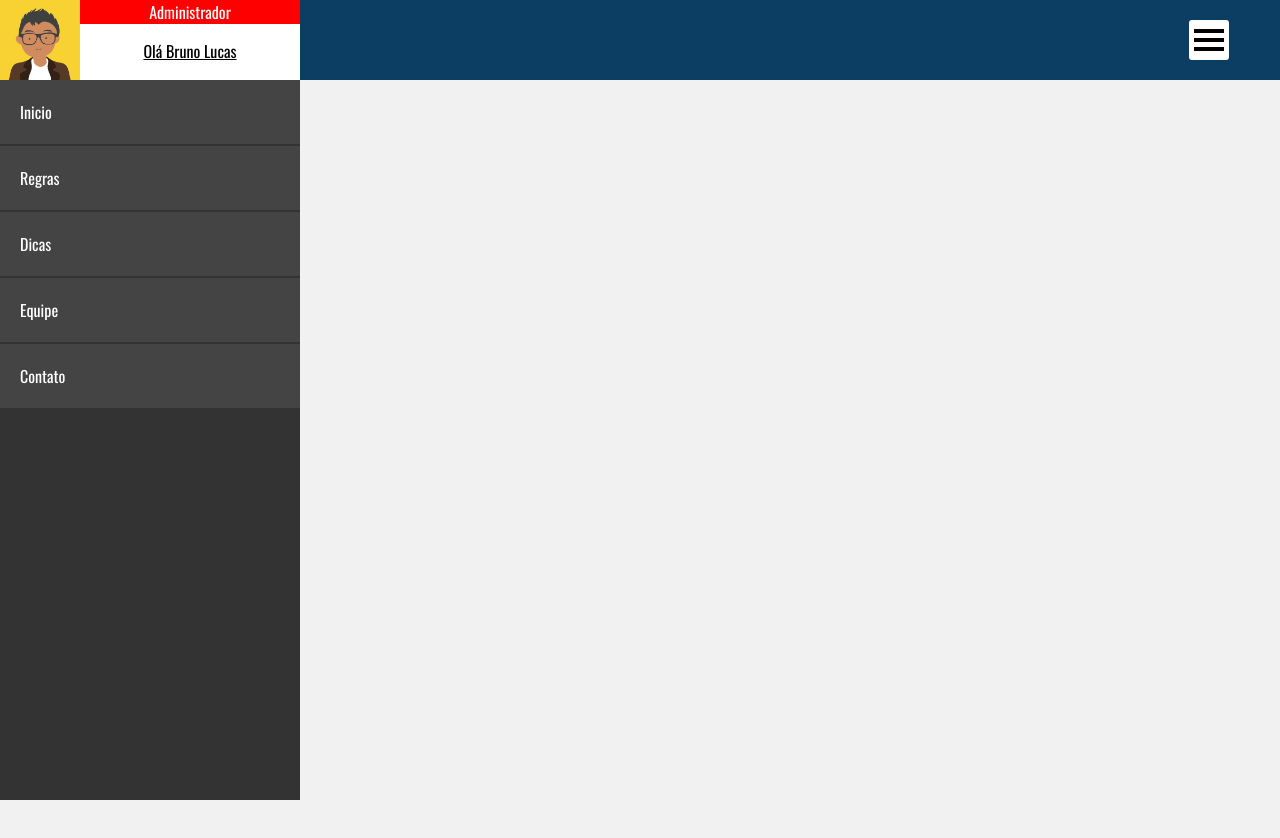
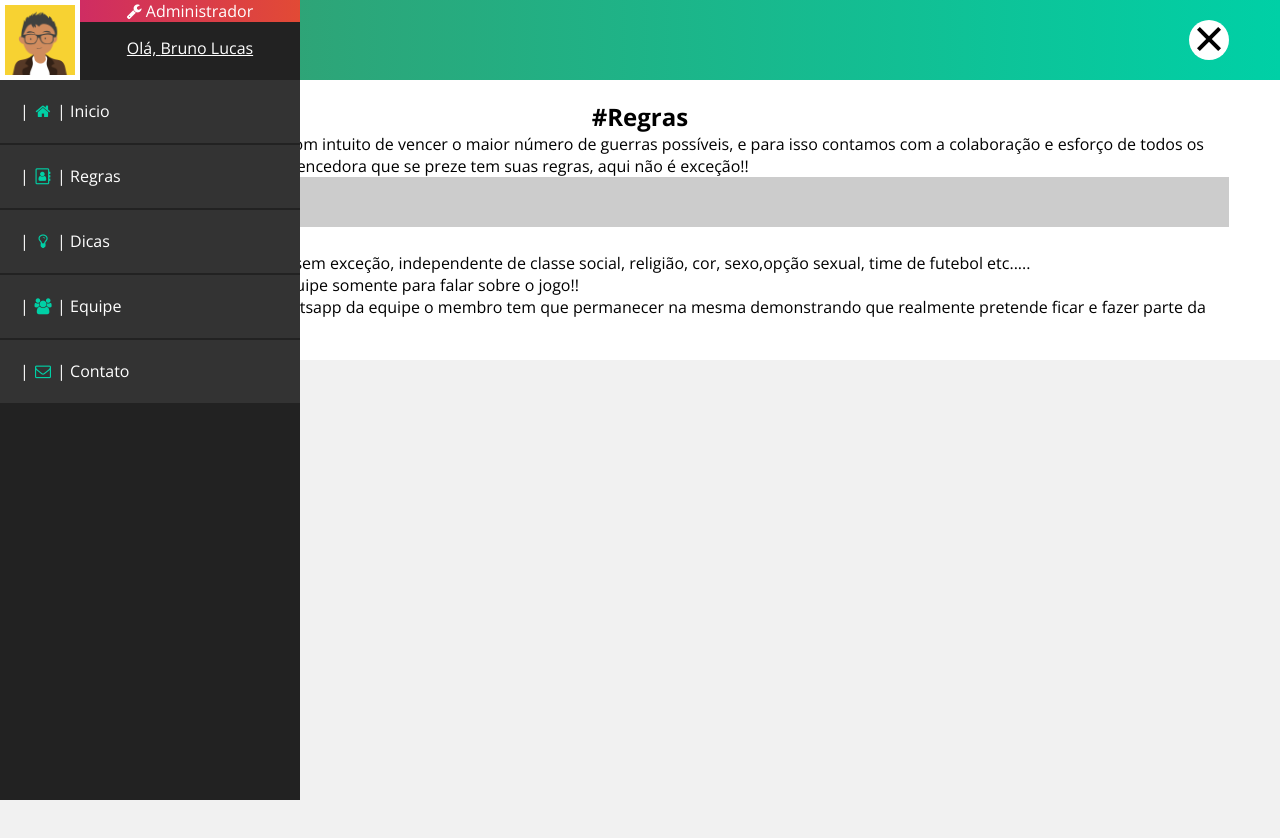
Before and after one commit to BrunoLBrito/evolutions-br, a website: page index.html in a window 1280 px wide. Both pictures are taken after a click on the element 1208 px from the left and 40 px from the top of the page. Shown: the top 838 px of the page. Drawn offline with nearby package versions, Linux system fonts and the light colour scheme.

Commit message:
Melhorias e add icons, iniciando conteudo das regras

```diff
--- a/index.html
+++ b/index.html
@@ -6,11 +6,12 @@
     <meta name="viewport" content="width=device-width, initial-scale=1.0">
     <link href="https://fonts.googleapis.com/css?family=Lato:100,300,400,700|Open+Sans:300,400,600,700|Oswald:300,400,500,600,700|Pacifico|Roboto:100,300,400,500,700" rel="stylesheet">
     <link rel="stylesheet" type="text/css" href="css/boot.css">
+    <link rel="stylesheet" type="text/css" href="node_modules/font-awesome/css/font-awesome.min.css">
 </head>
 <body>
     <header class="container header">
         <div class="content">
-            <h1>EvolutionsBR</h1>
+            <h1><i class="fa fa-optin-monster"></i> EvolutionsBR</h1>
 
             <div class="btn-mobile">
                 <span></span>
@@ -22,20 +23,53 @@
 
                 <div class="profile">
                     <img src="img/profile.png">
-                    <span class="cargo">Administrador</span>
-                    <p>Olá <span>Bruno Lucas</span></p>
+                    <span class="cargo"><i class="fa fa-wrench"></i> Administrador</span>
+                    <p>Olá, <span>Bruno Lucas</span></p>
                 </div>
                 <ul>
-                    <li><a href="#home">Inicio</a></li>
-                    <li><a href="#regras">Regras</a></li>
-                    <li><a href="#dicas">Dicas</a></li>
-                    <li><a href="#equipe">Equipe</a></li>
-                    <li><a href="#contato">Contato</a></li>
+                    <li><a href="#home">| <i class="fa fa-home"></i> | Inicio</a></li>
+                    <li><a href="#regras">| <i class="fa fa-address-book-o"></i> | Regras</a></li>
+                    <li><a href="#dicas">| <i class="fa fa-lightbulb-o"></i> | Dicas</a></li>
+                    <li><a href="#equipe">| <i class="fa fa-users"></i> | Equipe</a></li>
+                    <li><a href="#contato">| <i class="fa fa-envelope-o"></i> | Contato</a></li>
                 </ul>
             </nav>
         </div>
         <div class="clear"></div>
     </header>
+    <main>
+        <section class="container section-regras">
+            <div class="content">
+                <h2>#Regras</h2>
+
+                <p>
+                    Somos uma equipe organizada com intuito de vencer o maior número de guerras possíveis, e para isso contamos com a colaboração e esforço de todos os membros!! E como toda equipe vencedora que se preze tem suas regras, aqui não é exceção!!
+                </p>
+
+                <article class="art-equipe">
+                    <ul>
+                        <li><a href="#">Equipe</a></li>
+                        <li><a href="#">Guerra</a></li>
+                    </ul>
+                    <h3>Equipe</h3>
+                    <div>
+                        <p>
+                            1°. Respeitar todos os membros sem exceção, independente de classe social, religião, cor, sexo,opção sexual, time de futebol etc.....
+                        </p>
+
+                        <p>
+                            2º. Usar o chat e whatsapp da equipe somente para falar sobre o jogo!!
+                        </p>
+
+                        <p>
+                            2.1. Para poder participar do whatsapp da equipe o membro tem que permanecer na mesma demonstrando que realmente pretende ficar e fazer parte da equipe!!
+                        </p>
+                    </div>
+                </article>
+            </div>
+            <div class="clear"></div>
+        </section>
+    </main>
 
 <script src="js/script.js"></script>
 </body>
--- a/js/script.js
+++ b/js/script.js
@@ -1,15 +1,27 @@
 var btn = document.querySelector('.btn-mobile');
 var nav = document.querySelector('.nav');
 var action = false;
+
+function span(num){
+    return document.querySelector('.btn-mobile span:nth-child('+ num +')');
+}
 
 btn.addEventListener('click', btnMobile);
 
 function btnMobile(){
     if(!action){
-        nav.style.left = "0";
+        nav.style.left = 0;
+        span(1).style.transform = "translate(0px, 8px) rotate(225deg)";
+        span(2).style.opacity = 0;
+        span(3).style.transform = "translate(0px, -10px) rotate(-225deg)";
+        btn.style.borderRadius = "50%";
         action = true;
     }else{
         nav.style.left = "-100%";
+        span(1).style.transform = "translate(0px, 0px) rotate(0deg)";
+        span(2).style.opacity = 1;
+        span(3).style.transform = "translate(0px, 0px) rotate(0deg)";
+        btn.style.borderRadius = "0";
         action = false;
     }
 }
--- a/package.json
+++ b/package.json
@@ -9,6 +9,7 @@
   "author": "Bruno Lucas <bruno-lucas@msn.com>",
   "license": "ISC",
   "dependencies": {
+    "font-awesome": "^4.7.0",
     "gulp": "^3.9.1"
   },
   "devDependencies": {
--- a/sass/boot.sass
+++ b/sass/boot.sass
@@ -3,7 +3,7 @@
     margin: 0
     padding: 0
     box-sizing: border-box
-    font-family: 'Oswald', sans-serif
+    // font-family: 'Open Sans', sans-serif
 a
     text-decoration: none
 ul
@@ -31,14 +31,19 @@ body
 
 // HEADER
 .header
-    background-color: #0C3D63
+    background: -webkit-gradient(linear, left top, right top, color-stop(0%,#3c9769), color-stop(100%,#00d0a6))
     height: 80px
     position: fixed
     z-index: 99
     color: #fff
     box-shadow: 0px 0px 0px #000
+    top: 0
+    left: 0
     h1
         float: left
+        color: #fff
+        text-shadow: 2px 2px 1px #000
+        font-family: 'Lato', sans-serif
     .btn-mobile
         width: 40px
         height: 40px
@@ -46,7 +51,7 @@ body
         float: right
         position: relative
         cursor: pointer
-        border-radius: 3px
+        transition: border-radius .5s
         &:hover
             background-color: #fff
         span
@@ -55,6 +60,7 @@ body
             background-color: #000
             left: 5px
             position: absolute
+            transition: all .5s
             &:nth-child(1)
                 top: 9px
             &:nth-child(2)
@@ -63,7 +69,7 @@ body
                 top: 27px
 
     .nav
-        background-color: #333
+        background: #222
         width: 80%
         height: 100%
         max-width: 300px
@@ -75,25 +81,57 @@ body
             margin-top: 80px
             a
                 color: #fff
-                background-color: #444
+                background: #333
                 display: block
                 margin-top: 2px
                 padding: 20px
+                font-family: 'Open Sans', sans-serif
+                i
+                    width: 20px
+                    height: 20px
+                    // background-color: #f00
+                    color: #00d0a6
+                    text-align: center
         .profile
-            background-color: #fff
+            background: #222
             width: 100%
             height: 80px
             float: left
-            color: #000
+            color: #fff
+            font-family: 'Open Sans', sans-serif
             text-align: center
             img
                 width: 80px
                 height: 80px
                 float: left
+                border: 5px solid #fff
             p
                 margin-top: 15px
                 text-decoration: underline
             .cargo
                 color: #fff
-                background-color: #f00
+                background: -webkit-gradient(linear, left top, right top, color-stop(0%,#c82273), color-stop(100%,#e24a35))
                 display: block
+
+//MAIN
+// SECTION
+main
+    margin-top: 80px
+.section-regras
+    background-color: #fff
+    font-family: 'Open Sans', sans-serif
+    .art-equipe
+
+        ul
+            background-color: #ccc
+            width: 100%
+            height: 50px
+            li
+                display: inline-block
+                a
+                    background: #f1f1f1
+                    padding: 10px
+                    top: 0
+    h2
+        color: #000
+        text-align: center
```
Also changed, not shown: css/boot.css.
